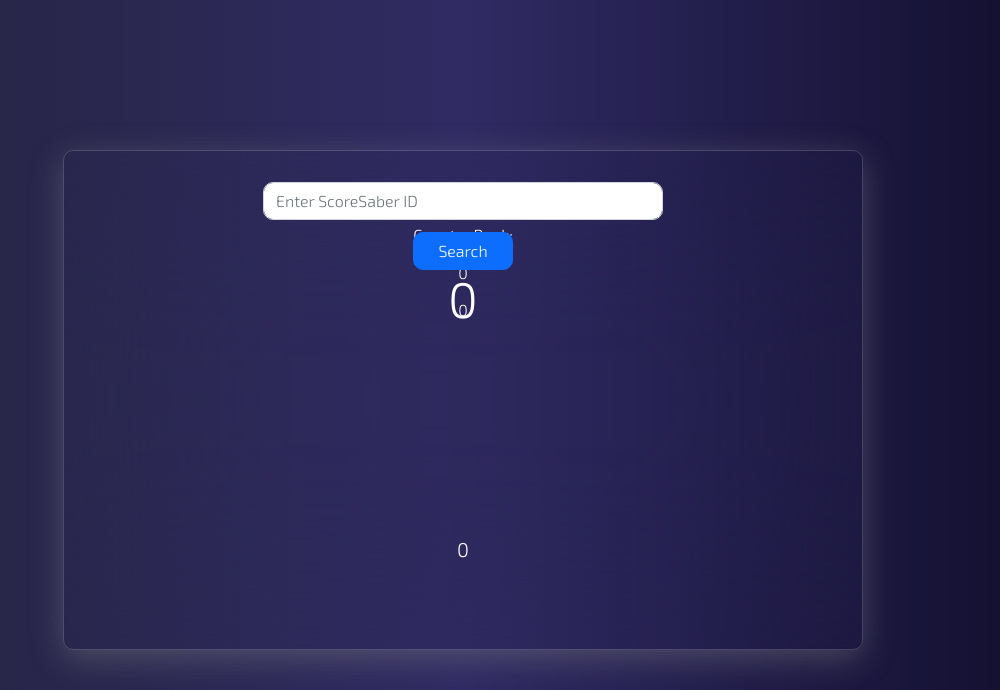
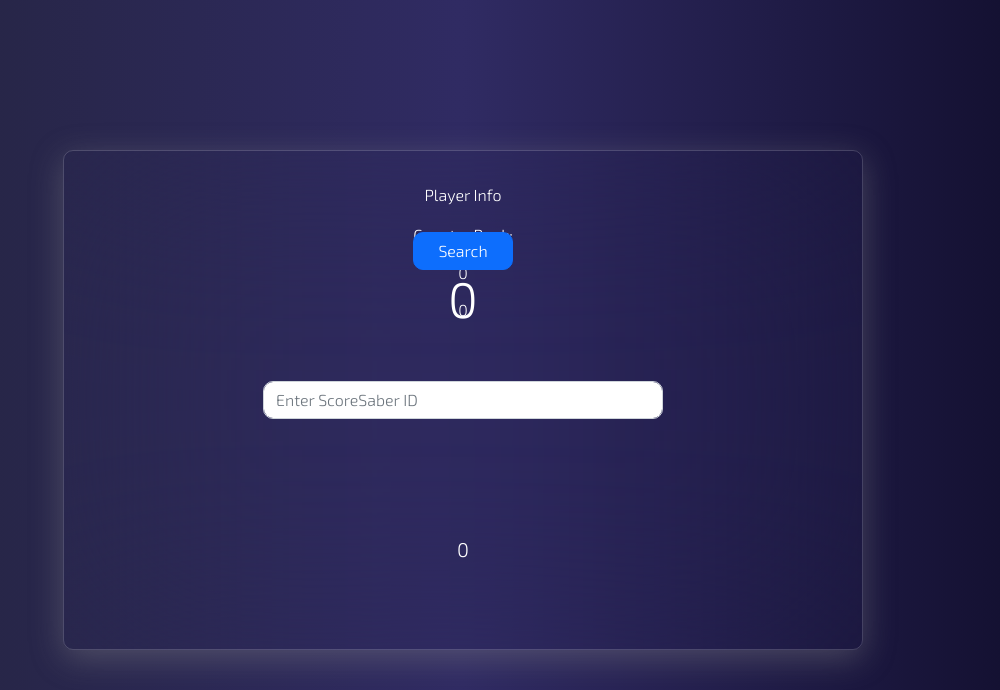
Before and after one commit to xFutuxe/scoresaber-rank-viewer, a PHP site: page /website/index.php in a window 1280 px wide. Shown: the top 690 px of the page, without its empty margins (177-1177 px from the left). Run offline with PHP 8.4, Linux system fonts and the light colour scheme.

Commit message:
Design Changes (minor for testing)

```diff
--- a/website/css/main.css
+++ b/website/css/main.css
@@ -13,7 +13,7 @@ body {
 #scoreSaberID {
     margin: 0;
     position: absolute;
-    top: 10%;
+    top: 50%;
     left: 50%;
     transform: translate(-50%, -50%);
     width: 400px;
```
